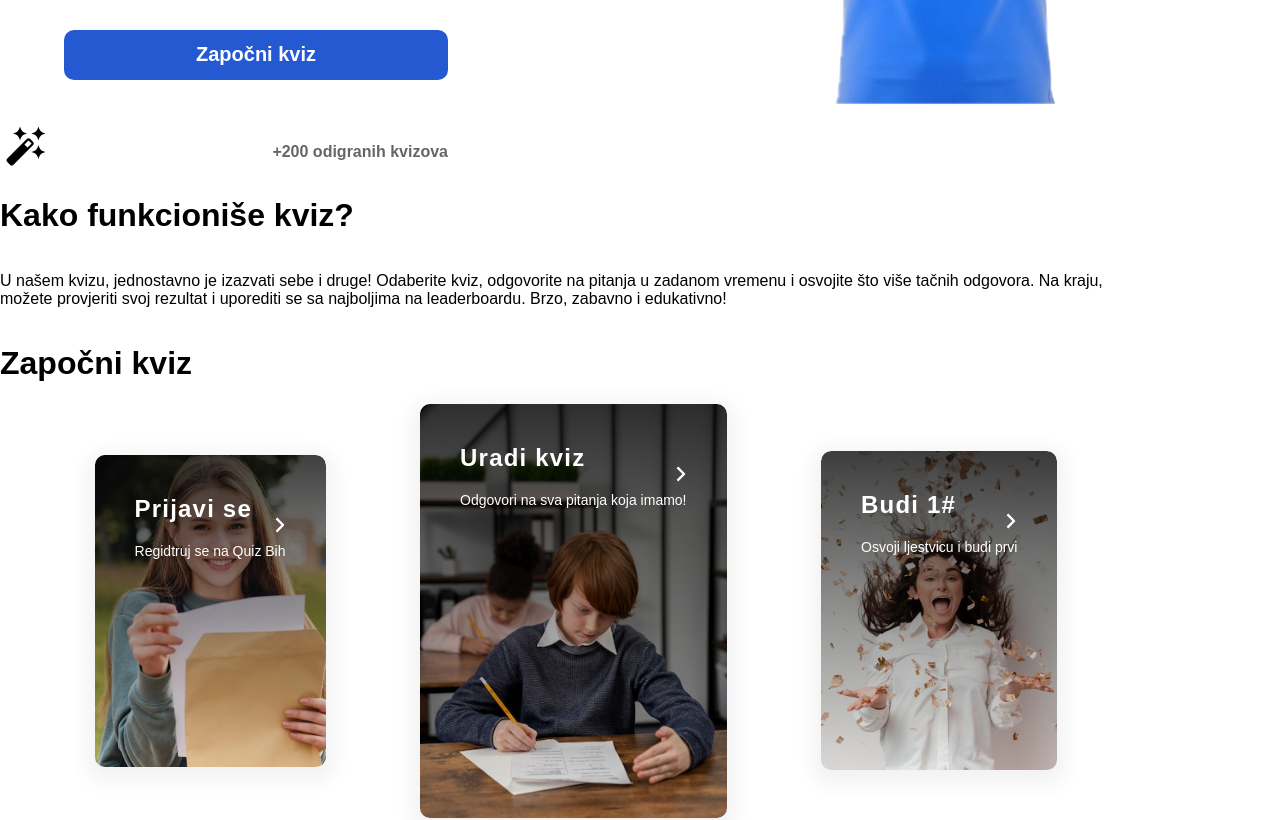
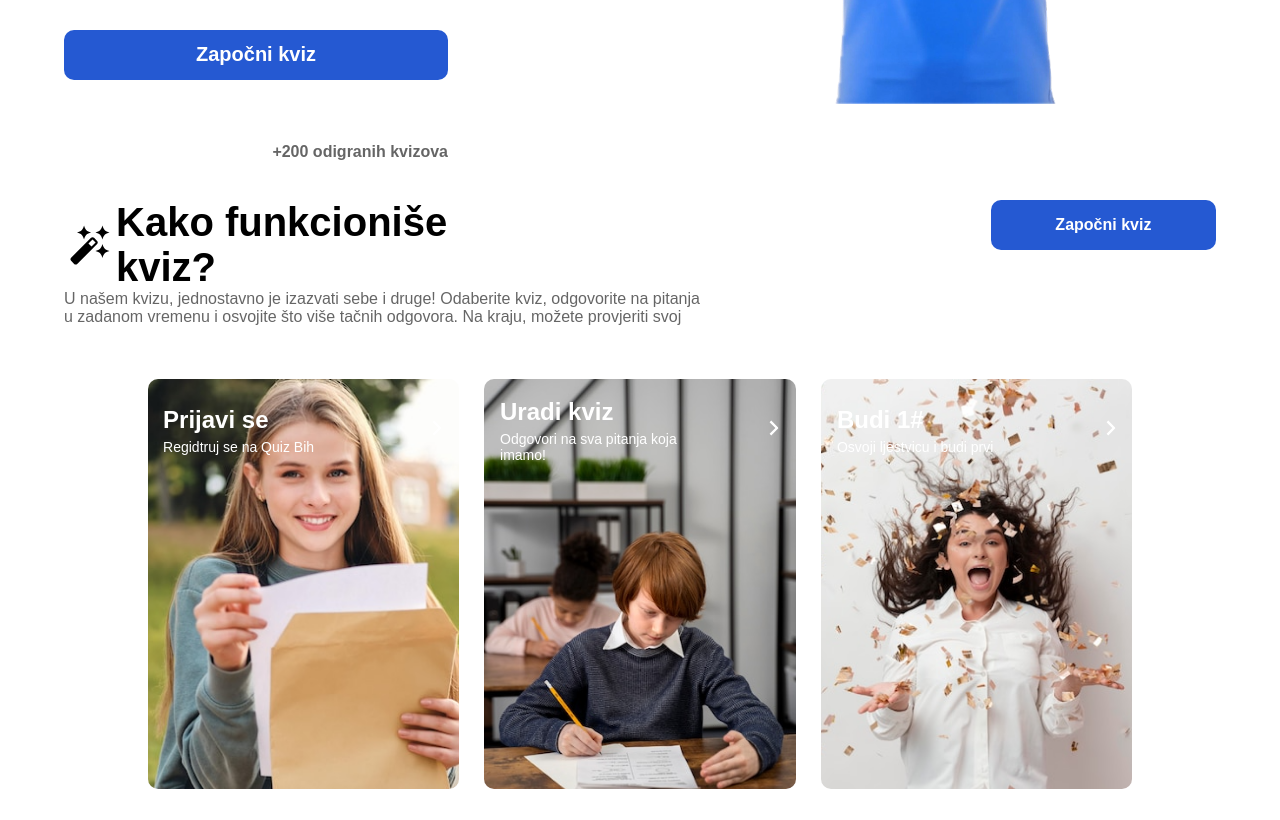
Before and after one commit to AmarPasalic/quiz-app, a React (Vite) app in the folder quiz-app/: page / in a window 1280 px wide. Shown: the part 640-1460 px from the top of the page. Built offline with nearby package versions, Linux system fonts and the light colour scheme; a web font is replaced by a local one.

Commit message:
cards finished

```diff
--- a/quiz-app/src/components/Cards.tsx
+++ b/quiz-app/src/components/Cards.tsx
@@ -17,12 +17,15 @@ const Card: React.FC<CardProps> = ({ title, desc, image, onClick }) => {
             onClick={onClick}
         >
             <div className="card-content">
+                <div className="cardTxt">
                     <h2 className="card-title">{title}</h2>
-        <p className="card-description">{desc}</p>
-      </div>
+                    <p className="card-description">{desc}</p></div>
                 <div className="card-arrow">
                     <img src={arrowIcon} alt="Arrow" />
                 </div>
+
+            </div>
+
         </div>
     );
 };
--- a/quiz-app/src/pages/home.tsx
+++ b/quiz-app/src/pages/home.tsx
@@ -1,6 +1,6 @@
 import React from "react";
 import "../styles/home.css";
-
+import{useNavigate} from "react-router-dom"
 import homePic from "../assets/images/home-bg.png"
 import Button from "../components/regiterButton";
 
@@ -45,9 +45,15 @@ const Home: React.FC = () => {
                 <img src={stick} />
                 <h1>Kako funkcioniše kviz?</h1>
               </div>
-              <p>U našem kvizu, jednostavno je izazvati sebe i druge! Odaberite kviz, odgovorite na pitanja u zadanom vremenu i osvojite što više tačnih odgovora. Na kraju, možete provjeriti svoj rezultat i uporediti se sa najboljima na leaderboardu. Brzo, zabavno i edukativno!</p>
+              <div className="cardsP">
+                <p>U našem kvizu, jednostavno je izazvati sebe i druge! Odaberite kviz, odgovorite na pitanja u zadanom vremenu i osvojite što više tačnih odgovora. Na kraju, možete provjeriti svoj rezultat i uporediti se sa najboljima na leaderboardu. Brzo, zabavno i edukativno!</p>
+              </div>
+
             </div>
-            <Button text="Započni kviz" onClick={() => console.log("Button clicked")} className="CardBtn" />
+
+                <Button text="Započni kviz" onClick={() => useNavigate("/QuizPage")} className="CardBtn" />
+
+
           </div>
           <div className="cards">
          <Card title="Prijavi se" desc="Regidtruj se na Quiz Bih" image={pic1} onClick={()=>{}} />
--- a/quiz-app/src/styles/home.css
+++ b/quiz-app/src/styles/home.css
@@ -174,85 +174,121 @@ body {
     opacity: 60%;
 }
 
-.cardsWrapper{
+.cardWrapper{
     width: 100vw;
     height: 100vh;
     display: flex;
     align-items: center;
     justify-content: center;
 }
-.card-container{
-width: 80%;
+.cardsContainer{
+width: 90%;
 height: 80%;
 display: flex;
 flex-direction: column;
 align-items: center;
 
 }
+.cardsHeader{
+    width: 100%;
+    height: 20%;
+    display: flex;
+    align-items: center;
+    justify-content: center;
+}
+
 .cardsTxt{
+    width: 100%;
+    height: 100%;
+    display: flex;
+    flex-direction: column;
+    align-items: flex-start;
+    justify-content: space-between;
+    overflow: hidden;
+}
+.cardsTitle{
+    width: 45%;
+display: flex;
+justify-content: space-around;
+}
+.cardsP{
+    width: 70%;
+
+}
+.cardsTxt h1{
+    font-size: 40px;
+    color: black;
+    margin: 0;
+}
+.cardsTxt p{
+    font-size: 16px;
+    color: black;
+    opacity: 60%;
+    margin: 0;
+}
+
+.CardBtn{
+    width: 280px;
+    height: 50px;
+    border-radius: 10px;
+    display: flex;
+    background-color: #2559D2;
+    justify-content: center;
+    align-items: center;
+    align-self: flex-start;
+}
+.CardBtn h1{
+    color: #ffff;
+    font-size: 16px;
+
+}
+.cards{
     width: 90%;
-    height: 10%;
+    height: 80%;
+    display: flex;
+    align-items: center;
+    justify-content: space-evenly;
+}
+.card{
+    width: 30%;
+    height: 80%;
+    display: flex;
+    align-items: flex-start;
+    justify-content: center;
+    background-color: #ffff;
+    border-radius: 10px;
+
+    background-size: cover;
+ background-position: top;
+
+}
+
+.card-content{
+
+width: 90%;
+height:25%;
+display: flex;
+justify-content: space-between;
+align-items: center;
+
+}
+.cardTxt{
+    width: 80%;
+    height: 100%;
     display: flex;
     flex-direction: column;
     align-items: flex-start;
     justify-content: center;
+    overflow: hidden;
+    gap: 5px;
 }
-.cadsTitle{
-    width: 70%;
-    height: 40%;
-display: flex;
-
+.cardTxt h2{
+font-size: 24px;
+color: #ffff;
+margin: 0;
 }
-
-.cards{
-    width: 90%;
-    height: 90%;
-    display: flex;
-    align-items: center;
-    justify-content: space-evenly;
+.cardTxt p{
+    font-size: 14px;
+    color: #ffff;
+    margin: 0;
 }
-.card {
-    position: relative;
-    background-size: cover;
-    background-position: center;
-    aspect-ratio: 77 / 104;
-    border-radius: 10px;
-    overflow: hidden;
-    box-shadow: 0px 6px 19px 9px rgba(0, 0, 0, 0.05);
-    cursor: pointer;
-  }
-
-  .card::before {
-    content: '';
-    position: absolute;
-    inset: 0;
-    background: linear-gradient(to bottom, rgba(0, 0, 0, 0.75), transparent);
-    border-radius: inherit;
-  }
-
-  .card-content {
-    position: relative;
-    z-index: 10;
-    margin: 40px;
-  }
-
-  .card-title {
-    font-size: 1.5rem;
-    font-weight: 600;
-    color: white;
-    letter-spacing: 0.05em;
-  }
-
-  .card-description {
-    color: white;
-    font-size: 14px;
-  }
-
-  .card-arrow {
-    position: absolute;
-    z-index: 10;
-    padding-top: 1rem;
-    padding-bottom: 1rem;
-    right: 40px;
-    top: 40px;
-  }
```
Lines whose indentation alone changed are shown as unchanged.
